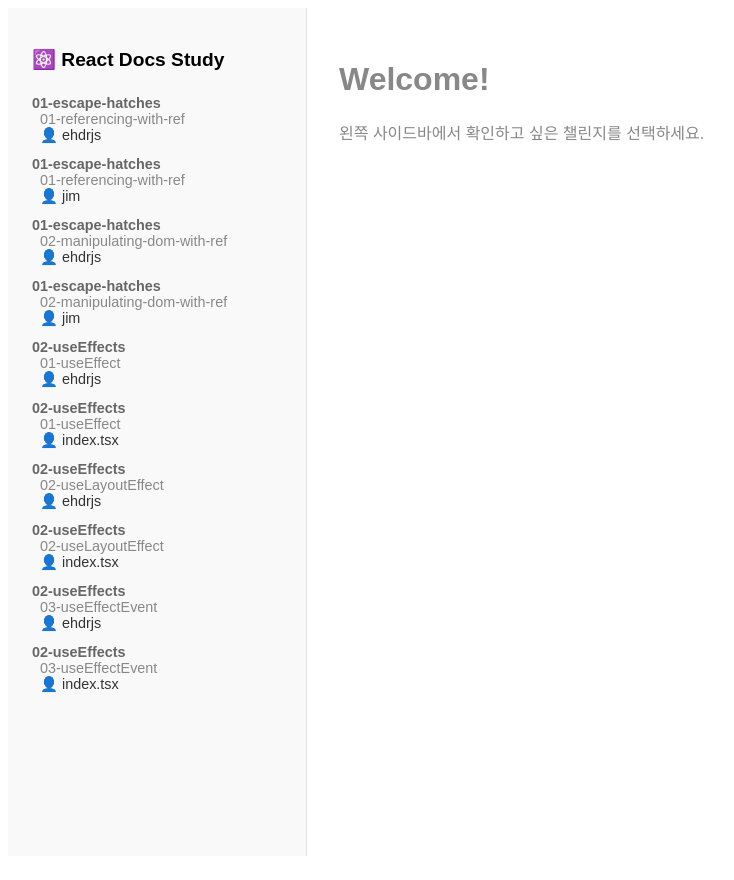
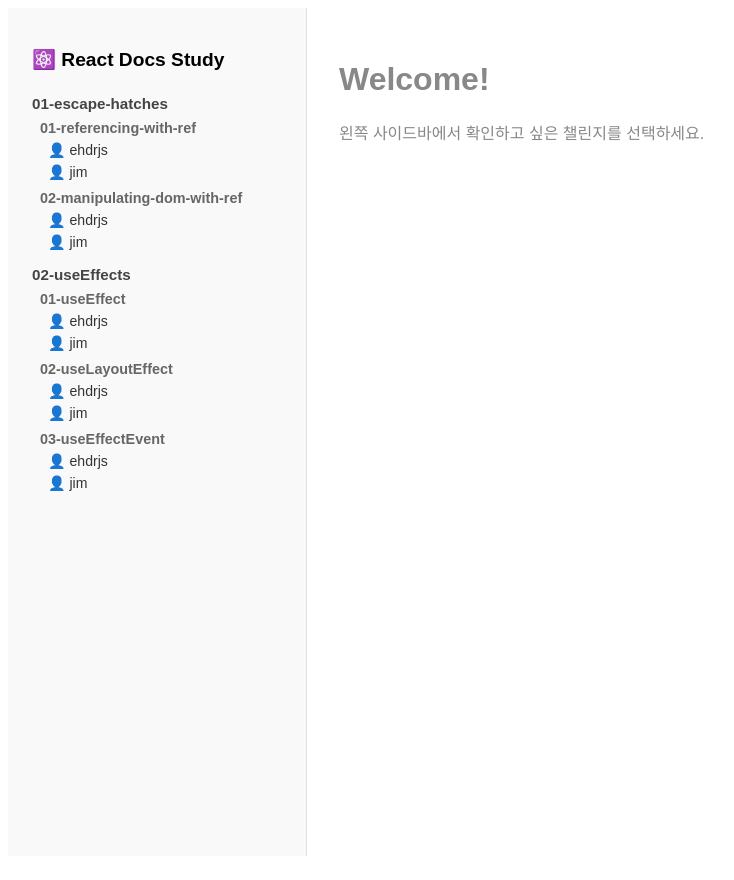
Before and after one commit to F-Study-E/LEARN-REACT, a React (Vite) app: page / in a window 1280 px wide. Shown: the whole page, without its empty margins (0-734 px from the left). Built offline with nearby package versions, Linux system fonts and the light colour scheme.

Commit message:
[Fix] 폴더 구조 수정

```diff
--- a/src/App.tsx
+++ b/src/App.tsx
@@ -12,6 +12,11 @@ interface StudyRoute {
   example: string;
   user: string;
 }
+
+type NavTree = Record<
+  string,
+  Record<string, Array<{ user: string; path: string }>>
+>;
 
 // eager: true는 빌드 시점에 모든 모듈을 즉시 가져옴
 // path 예시: "./challenges/01-chapter/01-example/user/index.tsx"
@@ -33,6 +38,21 @@ const routes: StudyRoute[] = Object.keys(modules).map((path) => {
     user,
   };
 });
+
+const sortedRoutes = [...routes].sort((a, b) => {
+  const c = a.chapter.localeCompare(b.chapter);
+  if (c !== 0) return c;
+  const e = a.example.localeCompare(b.example);
+  if (e !== 0) return e;
+  return a.user.localeCompare(b.user);
+});
+
+const navTree: NavTree = sortedRoutes.reduce<NavTree>((acc, r) => {
+  acc[r.chapter] ??= {};
+  acc[r.chapter][r.example] ??= [];
+  acc[r.chapter][r.example].push({ user: r.user, path: r.path });
+  return acc;
+}, {});
 
 // 4. 스타일 객체 정의 (선택 사항, 가독성을 위해)
 const navStyle: React.CSSProperties = {
@@ -59,24 +79,50 @@ function App() {
             ⚛️ React Docs Study
           </h2>
           {routes.length === 0 && <p>챌린지를 찾을 수 없습니다.</p>}
-          {routes.map((route) => (
-            <div key={route.path} style={{ marginBottom: "12px" }}>
-              <Link
-                to={route.path}
+          {Object.entries(navTree).map(([chapter, examples]) => (
+            <div key={chapter} style={{ marginBottom: "16px" }}>
+              <div
                 style={{
-                  textDecoration: "none",
-                  color: "#333",
-                  fontSize: "0.9rem",
+                  fontWeight: 800,
+                  color: "#444",
+                  fontSize: "0.95rem",
+                  marginBottom: "8px",
                 }}
               >
-                <div style={{ fontWeight: "bold", color: "#666" }}>
-                  {route.chapter}
+                {chapter}
+              </div>
+
+              {Object.entries(examples).map(([example, users]) => (
+                <div key={`${chapter}/${example}`} style={{ marginBottom: "10px" }}>
+                  <div
+                    style={{
+                      marginLeft: "8px",
+                      color: "#666",
+                      fontWeight: 700,
+                      fontSize: "0.9rem",
+                      marginBottom: "6px",
+                    }}
+                  >
+                    {example}
+                  </div>
+
+                  <div style={{ marginLeft: "16px", display: "grid", gap: "6px" }}>
+                    {users.map(({ user, path }) => (
+                      <Link
+                        key={path}
+                        to={path}
+                        style={{
+                          textDecoration: "none",
+                          color: "#333",
+                          fontSize: "0.88rem",
+                        }}
+                      >
+                        👤 {user}
+                      </Link>
+                    ))}
+                  </div>
                 </div>
-                <div style={{ marginLeft: "8px", color: "#888" }}>
-                  {route.example}
-                </div>
-                <div style={{ marginLeft: "8px" }}>👤 {route.user}</div>
-              </Link>
+              ))}
             </div>
           ))}
         </nav>
```
Also changed, not shown: src/challenges/02-useEffects/01-useEffect/jim/example.tsx (renamed from src/challenges/02-useEffects/01-useEffect/example.tsx), src/challenges/02-useEffects/01-useEffect/jim/index.tsx (renamed from src/challenges/02-useEffects/01-useEffect/index.tsx), src/challenges/02-useEffects/01-useEffect/jim/useEffext.md (renamed from src/challenges/02-useEffects/01-useEffect/useEffext.md), src/challenges/02-useEffects/02-useLayoutEffect/jim/example.tsx (renamed from src/challenges/02-useEffects/02-useLayoutEffect/example.tsx), src/challenges/02-useEffects/02-useLayoutEffect/jim/index.tsx (renamed from src/challenges/02-useEffects/02-useLayoutEffect/index.tsx), src/challenges/02-useEffects/02-useLayoutEffect/jim/useLayoutEffect.md (renamed from src/challenges/02-useEffects/02-useLayoutEffect/useLayoutEffect.md), src/challenges/02-useEffects/03-useEffectEvent/jim/example.tsx (renamed from src/challenges/02-useEffects/03-useEffectEvent/example.tsx), src/challenges/02-useEffects/03-useEffectEvent/jim/index.tsx (renamed from src/challenges/02-useEffects/03-useEffectEvent/index.tsx), src/challenges/02-useEffects/03-useEffectEvent/jim/useEffectEvent.md (renamed from src/challenges/02-useEffects/03-useEffectEvent/useEffectEvent.md).
